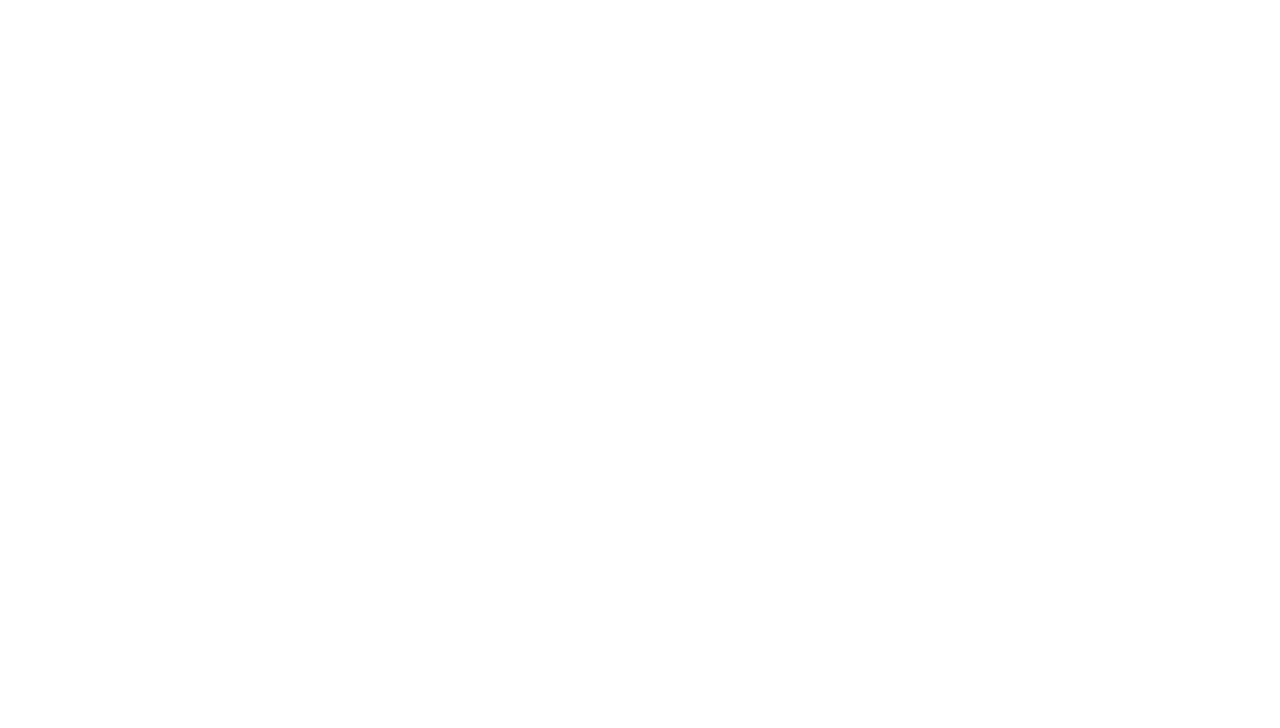
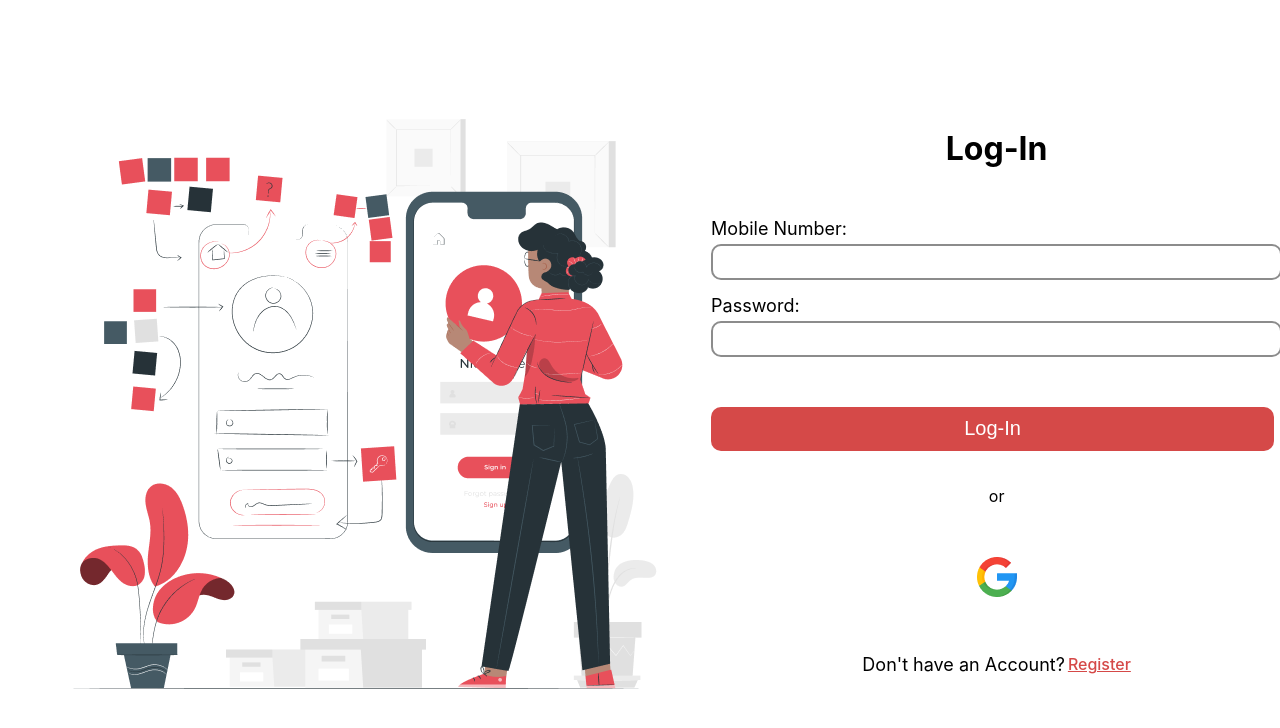
Before and after one commit to SasithDuleepa/jail, a React (Create React App) app: page /login in a window 1280 px wide. Shown: the top 728 px of the page. Built offline with nearby package versions, Linux system fonts and the light colour scheme.

Commit message:
Login page UI

```diff
--- a/src/App.css
+++ b/src/App.css
@@ -9,7 +9,7 @@
     --primary-500:rgb(255,255,255);
     --primary-600:rgb(255,255,255);
     --primary-700:rgb(255,255,255);
-    --primary-800:rgb(255,255,255);
+    --primary-800:rgb(140,140,140);
     --primary-900:rgb(255,255,255);
 
     --black-50:rgb(232,232,233);
--- a/src/App.js
+++ b/src/App.js
@@ -4,6 +4,7 @@ import {BrowserRouter as Router,Route} from "react-router-dom";
 import {Switch} from "react-router-dom";
 
 import Home from './page/home/home';
+import Login from './page/Login/login';
 
 function App() {
   return (
@@ -11,6 +12,7 @@ function App() {
       <Router>
         <Switch>
           <Route exact path="/" component={Home} />
+          <Route exact path="/login" component={Login} />
 
         </Switch>
       </Router>
--- /dev/null
+++ b/src/page/Login/login.css
@@ -0,0 +1,87 @@
+.login-page {
+    display: grid;
+    grid-template-columns: repeat(9, 1fr);
+    grid-template-rows: repeat(5, 1fr);
+    grid-column-gap: 0px;
+    grid-row-gap: 0px;
+    height: 100vh;
+}
+
+.login-page-left-container {
+    grid-area: 1 / 1 / 6 / 6;
+    /* background-color: blue; */
+    display: flex;
+    align-items: center;
+    justify-content: center;
+}
+
+.login-page-right-container {
+    grid-area: 1 / 6 / 6 / 10;
+    /* background-color: aqua; */
+    display: flex;
+    align-items: center;
+}
+
+.login-form-heading {
+    text-align: center;
+}
+
+.login-form-inputs {
+    display: flex;
+    flex-direction: column;
+    margin-top: 50px;
+    font-size: 18px;
+    font-weight: 400;
+}
+
+.input {
+    margin-top: 5px;
+    width: 563px;
+    height: 30px;
+    background-color: var(--primary-500);
+    border: 2px solid var(--primary-800);
+    border-radius: 10px;
+}
+
+.label_password {
+    margin-top: 15px;
+}
+
+.login-btn {
+    margin-top: 50px;
+    width: 563px;
+    height: 44px;
+    border-radius: 10px;
+    border: none;
+    background-color: var(--red-500);
+    color: var(--primary-500);
+    font-size: 20px;
+}
+
+.other-logins {
+    margin-top: 35px;
+    text-align: center;
+}
+
+.google-login-icon {
+    margin-top: 35px;
+}
+
+.dont-have-acc {
+    margin-top: 35px;
+    display: flex;
+    align-items: center;
+    justify-content: center;
+}
+
+.dont-have-acc p {
+    font-size: 18px;
+    font-weight: 400;
+}
+
+.go-register {
+    margin-left: 3px;
+    font-weight: 500;
+    color: var(--red-500);
+    text-decoration: underline;
+}
--- /dev/null
+++ b/src/page/Login/login.jsx
@@ -0,0 +1,42 @@
+import React from 'react'
+import './login.css'
+
+import login_image from '../../assets/login_image.png'
+import google from '../../assets/google.png'
+
+export default function Login() {
+    return (
+        <div>
+            <div class="login-page">
+                <div class="login-page-left-container">
+                    <div className='login-image-div'>
+                        <img src={login_image} className='login_img' />
+                    </div>
+                </div>
+
+                <div class="login-page-right-container">
+                    <div className='login-form-div'>
+                        <form>
+                            <h1 className='login-form-heading'>Log-In</h1>
+                            <div className='login-form-inputs'>
+                                <span className='label_mobile'>Mobile Number:</span>
+                                <input className='input' type='number' name='mobile_number' />
+                                <span className='label_password'>Password:</span>
+                                <input className='input' type='password' name='password' />
+                            </div>
+                            <button className='login-btn'>Log-In</button>
+                        </form>
+                        <div className='other-logins'>
+                            <p className='other-logins-divider'>or</p>
+                            <img src={google} className='google-login-icon'/>
+                            <div className='dont-have-acc'>
+                                <p>Don't have an Account?</p>
+                                <span className='go-register' onClick={''}>Register</span>
+                            </div>
+                        </div>
+                    </div>
+                </div>
+            </div>
+        </div>
+    )
+}
```
Also changed, not shown: src/assets/google.png (added), src/assets/login_image.png (added).
